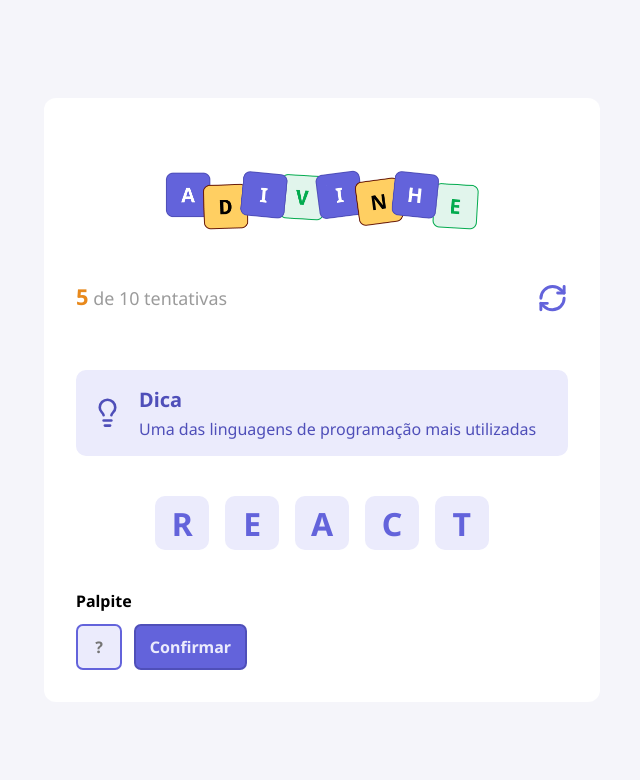
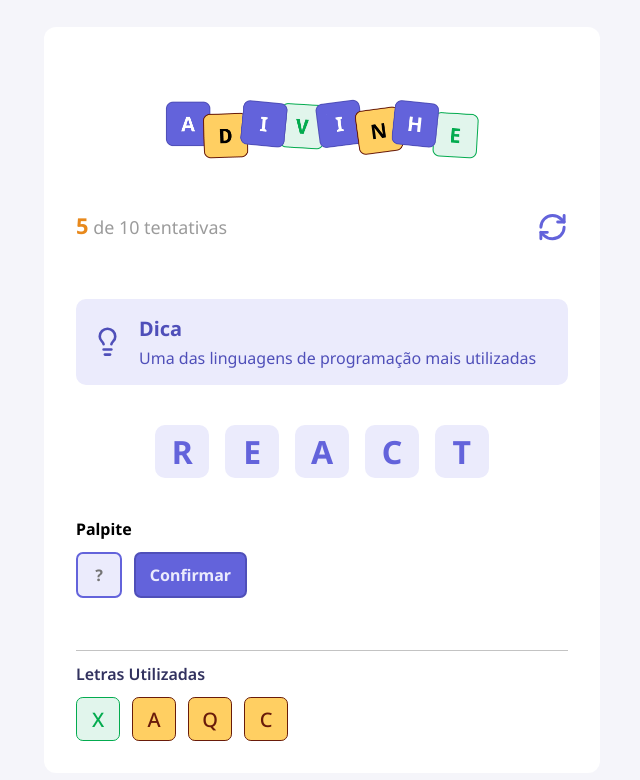
Before and after one commit to oecarvalho/rocketseat_advinhe, a React (Vite) app: page / in a window 1280 px wide. Shown: the top 780 px of the page, without its empty margins (318-958 px from the left). Built offline with nearby package versions, Linux system fonts and the light colour scheme.

Commit message:
finalizando estilização

```diff
--- a/src/App.tsx
+++ b/src/App.tsx
@@ -4,6 +4,7 @@
 import { Letter } from './components/Letter';
 import { Input } from './components/Input/input';
 import { Button } from './components/Button';
+import { LettersUsed } from './components/LettersUsed';
 
 function App() {
 
@@ -31,6 +32,8 @@
           <Input autoFocus maxLength={1} placeholder='?'/>
           <Button title='Confirmar'/>
         </div>
+
+        <LettersUsed/>
       </main>
     </div>
   )
--- a/src/components/Letter/index.tsx
+++ b/src/components/Letter/index.tsx
@@ -1,13 +1,19 @@
-
 import style from './style.module.css'
 
 type Props ={
-    value?: string
+    value?: string,
+    size?: 'default' | 'small',
+    color?: 'default' | 'correct' | 'wrong'
 }
 
-export function Letter({value = ''}: Props){
+export function Letter({value = '', size = 'default', color = 'default'}: Props){
     return(
-        <div className={style.letter}>
+        <div className={`
+            ${style.letter}
+            ${size === 'small' && style.letterSmall}
+            ${color === 'correct' && style.letterCorrect}
+            ${color === 'wrong' && style.letterWrong}
+        `}>
             <span>{value}</span>
         </div>
     )
--- a/src/components/Letter/style.module.css
+++ b/src/components/Letter/style.module.css
@@ -13,3 +13,25 @@
     align-items: center;
     justify-content: center;
 }
+
+.letterSmall{
+    width: 2.75rem;
+    height: 2.75rem;
+    border-radius: 0.43rem;
+
+    font-size: 1.25rem;
+    font-weight: 500;
+    border: 1px solid #6363db;
+}
+
+.letterCorrect{
+    background-color: #e1f5ec;
+    border-color: #03ab4f;
+    color: #03ab4f;
+}
+
+.letterWrong{
+    background-color: #ffcf62;
+    border-color: #691b0a;
+    color: #691b0a;
+}
--- /dev/null
+++ b/src/components/LettersUsed/index.tsx
@@ -0,0 +1,18 @@
+import style from './style.module.css'
+
+import { Letter } from '../Letter'
+
+export function LettersUsed(){
+    return(
+        <div className={style.lettersUsed}>
+            <h5>Letras Utilizadas</h5>
+
+            <div>
+                <Letter value='X' size='small' color='correct'/>
+                <Letter value='A' size='small' color='wrong'/>
+                <Letter value='Q' size='small' color='wrong'/>
+                <Letter value='C' size='small' color='wrong'/>
+            </div>
+        </div>
+    )
+}
--- /dev/null
+++ b/src/components/LettersUsed/style.module.css
@@ -0,0 +1,18 @@
+.lettersUsed{
+    width: 100%;
+    margin-top: 3.25rem;
+    border-top: 1px solid #c3c3c3;
+}
+
+.lettersUsed > h5{
+    color: #32325f;
+    font-size: 1rem;
+    font-weight: 600;
+    margin: 0.75rem 0;
+}
+
+.lettersUsed > div{
+    display: flex;
+    gap: 0.75rem;
+    flex-wrap: wrap;
+}
```
